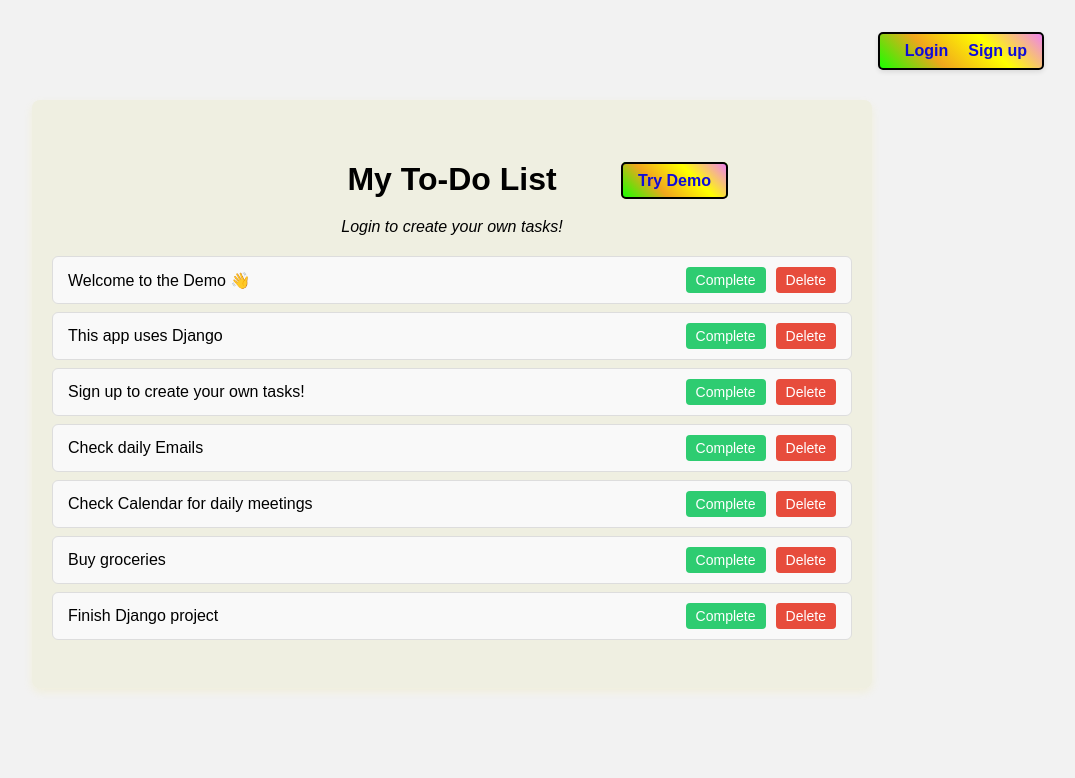
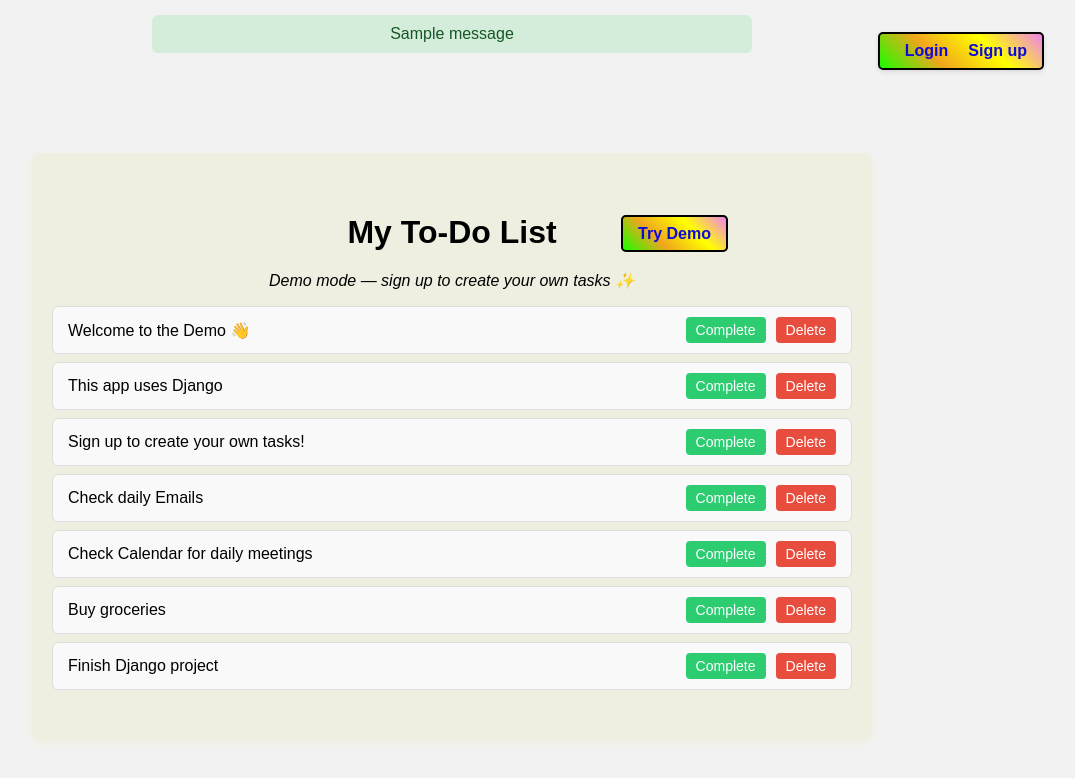
Before and after one commit to BitaYeganeh/Python_django-TO-DO-LIST-, a Django app: page / in a window 1280 px wide. Shown: the top 778 px of the page, without its empty margins (188-1263 px from the left). Run offline with Django 4.2, Linux system fonts and the light colour scheme; data comes from the database, SQL or seed files in the repository; both versions use the stored data as it was after the commit; one stand-in notice (Sample message) is shown; some libraries are stand-ins or nearby versions.

Commit message:
user demo msg added

```diff
--- a/todo_project/tasks/static/tasks/style.css
+++ b/todo_project/tasks/static/tasks/style.css
@@ -134,6 +134,28 @@ ul {
   padding: 0;
   margin: 0;
 }
+.messages {
+  margin: 15px auto;
+  max-width: 600px;
+  text-align: center;
+}
+
+.alert {
+  padding: 10px;
+  border-radius: 6px;
+  margin-bottom: 10px;
+}
+
+.alert-warning {
+  background: #fff3cd;
+  color: #856404;
+}
+
+.alert-success {
+  background: #d4edda;
+  color: #155724;
+}
+
 
 .task-item {
   display: flex;
--- a/todo_project/tasks/templates/tasks/task_list.html
+++ b/todo_project/tasks/templates/tasks/task_list.html
@@ -8,6 +8,10 @@
       type="text/css"
       href="{% static 'tasks/style.css' %}"
     />
+
+    <!-- SweetAlert2 -->
+    <link rel="stylesheet" href="https://cdn.jsdelivr.net/npm/sweetalert2@11/dist/sweetalert2.min.css">
+    <script src="https://cdn.jsdelivr.net/npm/sweetalert2@11"></script>
   </head>
 
   <body>
@@ -22,28 +26,31 @@
       {% endif %}
     </div>
 
+    <!-- Messages (optional, still shows flash) -->
+    {% if messages %}
+      <div class="messages">
+        {% for message in messages %}
+          <div class="alert alert-{{ message.tags }}">{{ message }}</div>
+        {% endfor %}
+      </div>
+    {% endif %}
+
     <!-- Main Container -->
     <div class="container">
       <h1>My To-Do List</h1>
 
-      <!-- Demo Button (Centered) -->
+      <!-- Demo Button -->
       <div class="demo-link">
         <a href="{% url 'demo_tasks' %}">Try Demo</a>
       </div>
 
       <!-- Add Task Form -->
-      {% if user.is_authenticated %}
+      {% if user.is_authenticated and not demo %}
       <form method="post">
         {% csrf_token %}
         <div class="form-group">
           <label for="id_title">Task:</label>
-          <input
-            type="text"
-            name="title"
-            id="id_title"
-            placeholder="Enter task title"
-            required
-          />
+          <input type="text" name="title" id="id_title" placeholder="Enter task title" required />
         </div>
         <div class="form-group">
           <label for="id_completed">Completed:</label>
@@ -51,8 +58,12 @@
         </div>
         <button type="submit">Add Task</button>
       </form>
+      {% elif demo %}
+      <p style="text-align:center; font-style:italic;">
+        Demo mode — sign up to create your own tasks ✨
+      </p>
       {% else %}
-      <p style="text-align:center; font-style:italic; margin-bottom: 20px;">
+      <p style="text-align:center; font-style:italic;">
         Login to create your own tasks!
       </p>
       {% endif %}
@@ -62,16 +73,30 @@
         {% for task in tasks %}
         <li class="task-item">
           {% if task.completed %}
-          <s>{{ task.title }}</s>
+            <s>{{ task.title }}</s>
           {% else %}
-          {{ task.title }}
+            {{ task.title }}
           {% endif %}
 
           <div>
-            <a href="{% url 'complete_task' task.id %}">
-              {% if task.completed %}Undo{% else %}Complete{% endif %}
-            </a>
-            <a href="{% url 'delete_task' task.id %}" class="delete">Delete</a>
+            {% if demo or not user.is_authenticated %}
+              <a href="#" onclick="Swal.fire({
+                  icon: 'warning',
+                  title: 'Action blocked!',
+                  text: 'You need to sign up to edit tasks!',
+                  confirmButtonText: 'Ok'
+              }); return false;">Complete</a>
+
+              <a href="#" onclick="Swal.fire({
+                  icon: 'warning',
+                  title: 'Action blocked!',
+                  text: 'You need to sign up to delete tasks!',
+                  confirmButtonText: 'Ok'
+              }); return false;" class="delete">Delete</a>
+            {% else %}
+              <a href="{% url 'complete_task' task.id %}">Complete</a>
+              <a href="{% url 'delete_task' task.id %}" class="delete">Delete</a>
+            {% endif %}
           </div>
         </li>
         {% empty %}
--- a/todo_project/tasks/views.py
+++ b/todo_project/tasks/views.py
@@ -1,10 +1,12 @@
-from urllib import request
+from django.contrib import messages
 from django.shortcuts import render, redirect, get_object_or_404
 from .models import Task
 from .forms import TaskForm
 from django.contrib.auth.models import User
+from django.contrib.auth.forms import UserCreationForm
+from django.contrib.auth import login
+
 def task_list(request):
-
     # 🟢 LOGGED-IN USER MODE
     if request.user.is_authenticated:
         if request.method == 'POST':
@@ -13,6 +15,7 @@ def task_list(request):
                 task = form.save(commit=False)
                 task.user = request.user
                 task.save()
+                messages.success(request, "Task added ✔")
                 return redirect('task_list')
         else:
             form = TaskForm()
@@ -25,7 +28,7 @@ def task_list(request):
             'demo': False
         })
 
-# 🔵 DEMO MODE (NOT LOGGED IN)
+    # 🔵 DEMO MODE (NOT LOGGED IN)
     demo_user = User.objects.get(username='demo_user')
     tasks = Task.objects.filter(user=demo_user)
 
@@ -34,20 +37,31 @@ def task_list(request):
         'demo': True
     })
 
+
 # Complete a task
 def complete_task(request, task_id):
+    if not request.user.is_authenticated or request.user.username == "demo_user":
+        messages.warning(request, "You need to sign up to edit tasks.")
+        return redirect('task_list')
+
     task = get_object_or_404(Task, id=task_id, user=request.user)
     task.completed = not task.completed
     task.save()
+    messages.success(request, "Task updated ✔")
     return redirect('task_list')
 
-# Delete a task, login required
+
+# Delete a task
 def delete_task(request, task_id):
-    task = Task.objects.get(id=task_id)
+    if not request.user.is_authenticated or request.user.username == "demo_user":
+        messages.warning(request, "You need to sign up to delete tasks.")
+        return redirect('task_list')
+
+    task = get_object_or_404(Task, id=task_id, user=request.user)
     task.delete()
+    messages.success(request, "Task deleted 🗑️")
     return redirect('task_list')
-from django.contrib.auth.forms import UserCreationForm
-from django.contrib.auth import login
+
 
 def signup(request):
     if request.method == 'POST':
@@ -61,7 +75,6 @@ def signup(request):
 
     return render(request, 'registration/signup.html', {'form': form})
 
-from django.contrib.auth.models import User
 
 def demo_tasks(request):
     demo_user = User.objects.get(username='demo_user')
```
Also changed, not shown: todo_project/db.sqlite3.
